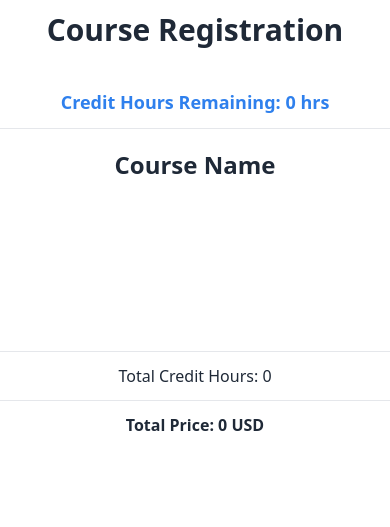
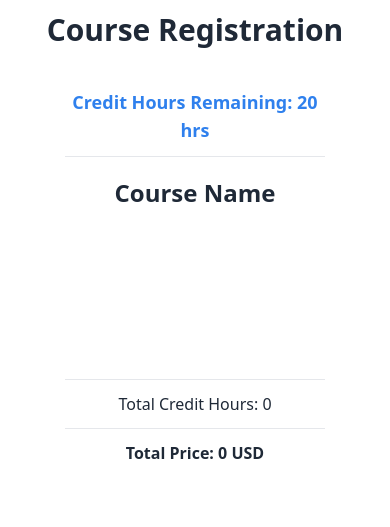
Before and after one commit to fahim-khandakar/course-registration, a React (Vite) app: page / in a window 390 px wide. Shown: the top 527 px of the page. Built offline with nearby package versions, Linux system fonts and the light colour scheme.

Commit message:
changed some style in Bookmarks component

```diff
--- a/src/App.jsx
+++ b/src/App.jsx
@@ -10,7 +10,7 @@ function App() {
   const [bookmark, setBookmark] = useState([]);
   const [totalCredit, setTotalCredit] = useState(0);
   const [totalPrice, setTotalPrice] = useState(0);
-  const [creditHourRemaining, setCreditHourRemaining] = useState(0);
+  const [creditHourRemaining, setCreditHourRemaining] = useState(20);
 
   const limitOverError = () => toast("You do not have enough credit hours!");
   const doubleClickError = () => toast("You can't select the same course!");
@@ -21,7 +21,6 @@ function App() {
     const isExist = bookmark.find((item) => item.id === id);
     let count = item.credit_time;
 
-    console.log(creditHourRemaining);
     if (isExist) {
       doubleClickError();
     } else {
--- a/src/Components/Bookmarks/Bookmarks.jsx
+++ b/src/Components/Bookmarks/Bookmarks.jsx
@@ -8,13 +8,13 @@ const Bookmarks = ({
   creditHourRemaining,
 }) => {
   return (
-    <div className="w-full text-center md:text-left md:w-1/4 my-5 md:my-10 md:fixed md:right-0  md:p-5">
+    <div className="w-2/3  mx-auto text-center md:text-left md:w-1/4 my-5 md:my-10 md:fixed md:right-0  md:p-5">
       <h1 className="text-[#2F80ED] font-bold pb-3 text-lg">
         Credit Hours Remaining: {creditHourRemaining} hrs
       </h1>
       <hr />
       <h1 className="text-2xl font-bold py-5">Course Name</h1>
-      <ol className="list-decimal min-h-[150px] pb-3">
+      <ol className="list-decimal min-h-[150px] pb-3 md:ml-4">
         {bookmark.map((item, idx) => (
           <Bookmark key={idx} item={item}></Bookmark>
         ))}
```
